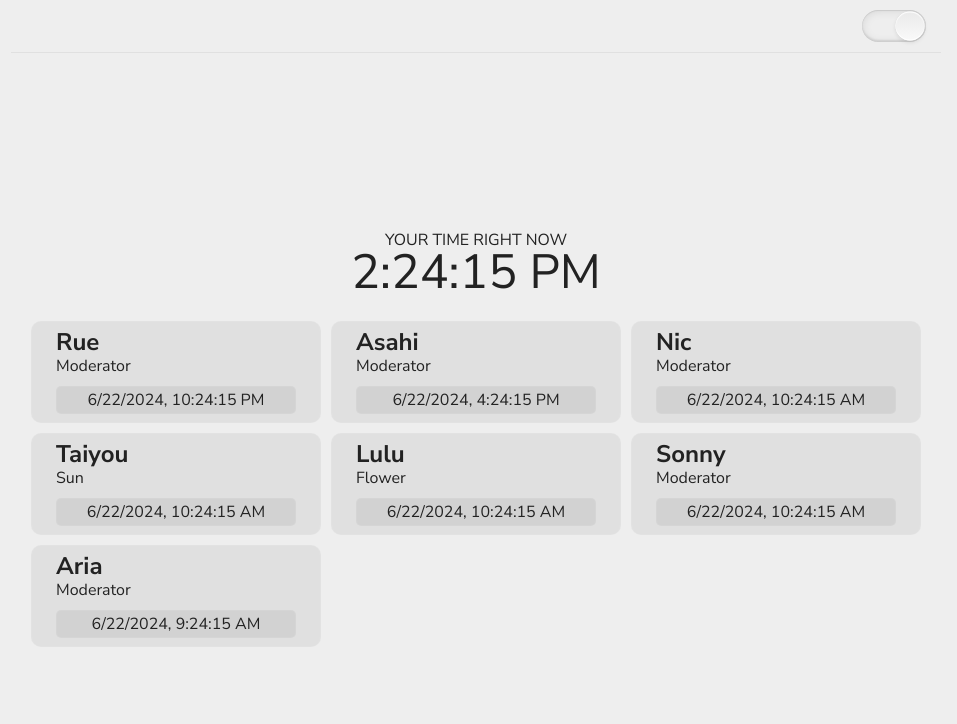
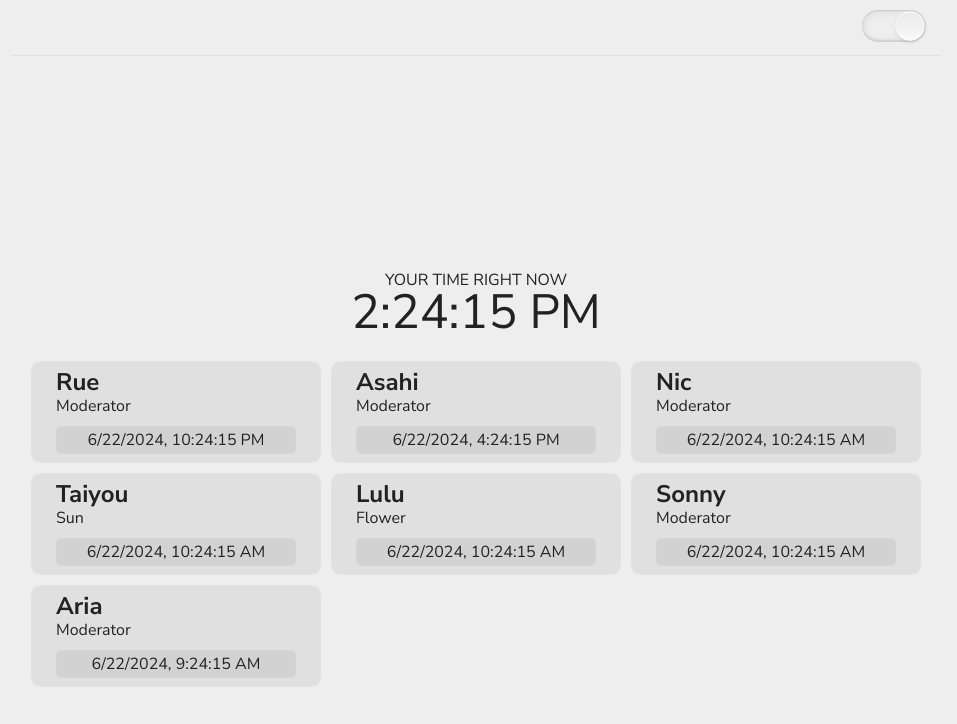
Before and after one commit to nicdgonzalez/gardeners, a plain HTML site: page index.html in a window 1280 px wide. Shown: the whole page, without its empty margins (164-1121 px from the left). Drawn offline with Linux system fonts and the light colour scheme.

Commit message:
Add proper sizing of navbar

```diff
--- a/public/css/style.css
+++ b/public/css/style.css
@@ -12,6 +12,7 @@
     --color-scrollbar: #dddddd;
     --color-scrollbar-track: #aaaaaaf0;
     --color-header-break: #0000000f;
+    --size-navbar-height: 3.5em;
     transition: 0.5s;
 }
 
@@ -54,6 +55,7 @@ header {
     width: 100%;
     display: flex;
     justify-content: center;
+    height: var(--size-navbar-height);
 }
 
 .container {
@@ -73,7 +75,7 @@ header {
     align-items: center;
     width: 100%;
     min-height: 100vh;
-    margin-top: 2em;
+    margin-top: calc(var(--size-navbar-height) + 16px);
 }
 
 
```
